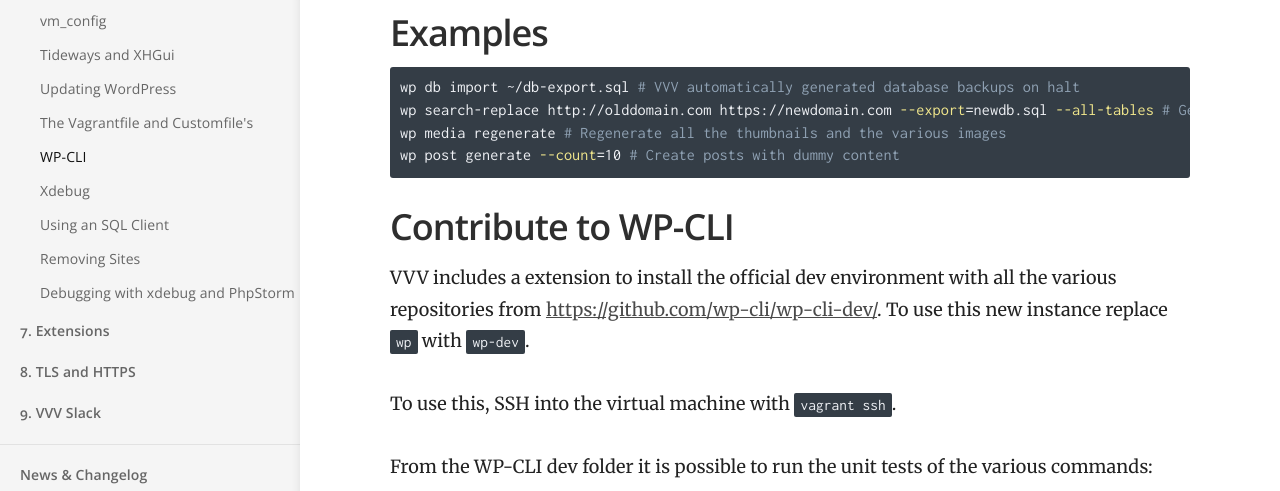
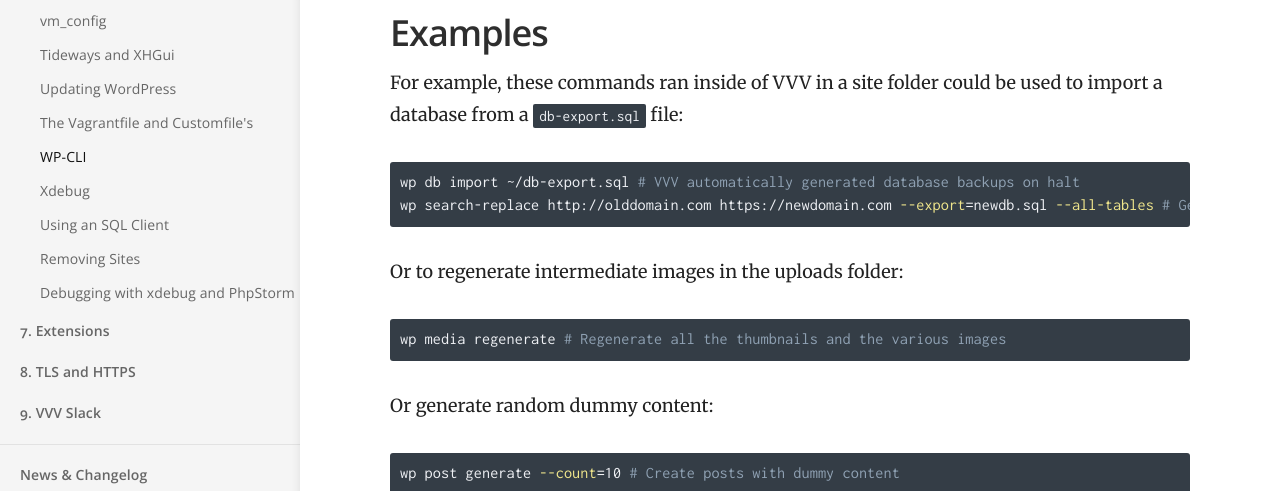
Before and after one commit to Varying-Vagrant-Vagrants/varyingvagrantvagrants.org, a Jekyll site: the page built from docs/en-US/references/wpcli.md, in a window 1280 px wide and 1400 px high, scrolled down 495 px, cut to the strip 0-491 px from the top of the window. Built offline with Jekyll 4.4.1, drawn with Linux system fonts in a browser that asks for light colours; some of the changed text lies outside the part shown.

Commit message:
WP CLI doc improvements

````diff
--- a/docs/en-US/references/wpcli.md
+++ b/docs/en-US/references/wpcli.md
@@ -13,14 +13,37 @@ VVV includes the nightly version of WP-CLI, but if you want to contribute to WP
 
 ## Examples
 
+For example, these commands ran inside of VVV in a site folder could be used to import a database from a `db-export.sql` file:
 ```sh
 wp db import ~/db-export.sql # VVV automatically generated database backups on halt
 wp search-replace http://olddomain.com https://newdomain.com --export=newdb.sql --all-tables # Generate a dump with the url replaced
+```
+
+Or to regenerate intermediate images in the uploads folder:
+
+```sh
 wp media regenerate # Regenerate all the thumbnails and the various images
+```
+
+Or generate random dummy content:
+
+```sh
 wp post generate --count=10 # Create posts with dummy content
 ```
 
-## Contribute to WP-CLI
+
+## Using WP-CLI inside VVV
+
+To run WP CLI inside VVV, first use `vagrant ssh`. This will put you inside the Ubuntu container/virtual machine. WP CLI should now be available, but you'll need to switch to the folder that contains the site you want to run commands on.
+
+To run WP-CLI commands on a specific site, change directory to that site, e.g. for the `wordpress-one` site:
+
+ ```sh
+ cd /srv/www/wordpress-one/public_html
+ ```
+Now you can use `wp`.
+
+## Contributing to WP-CLI
 
 VVV includes a extension to install the official dev environment with all the various repositories from [https://github.com/wp-cli/wp-cli-dev/](https://github.com/wp-cli/wp-cli-dev/). To use this new instance replace `wp` with `wp-dev`.
 
@@ -39,17 +62,7 @@ WP-CLI has exhaustive [documentation](https://make.wordpress.org/cli/handbook/)
 
 We recommend adding a new git remote to the repository, so that you can push changes to GitHub for pull requests.
 
-## Using WP-CLI from the Virtual Machine
-
-SSH into the virtual machine with `vagrant ssh`.
-
-To run WP-CLI commands on a specific site, change directory to that site, e.g. for the `wordpress-one` site:
-
- ```sh
- cd /srv/www/wordpress-one/public_html
- ```
-
-## Resources
+## Further Reading
 
 There are already a lot of guides about WP CLI:
 
````
